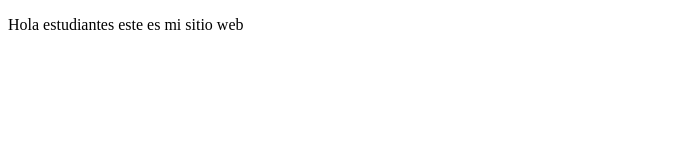
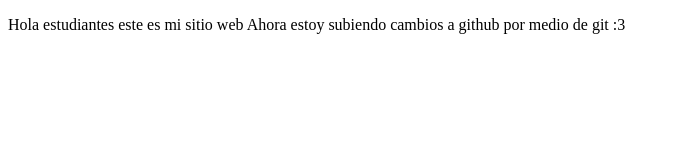
Before and after one commit to LucilaJaenMAC/proyectoDemoCursoPrework, a plain HTML site: page index.html in a window 1280 px wide. Shown: the whole page, without its empty margins (0-679 px from the left). Drawn offline with Linux system fonts and the light colour scheme.

Commit message:
Agregue nuevos conocimientos

```diff
--- a/index.html
+++ b/index.html
@@ -7,6 +7,8 @@
     <title>Hola mundo</title>
 </head>
 <body>
-    <p>Hola estudiantes este es mi sitio web</p>
+    <p>Hola estudiantes este es mi sitio web Ahora estoy subiendo cambios a github por medio de git
+    :3
+    </p>
 </body>
 </html>
```
